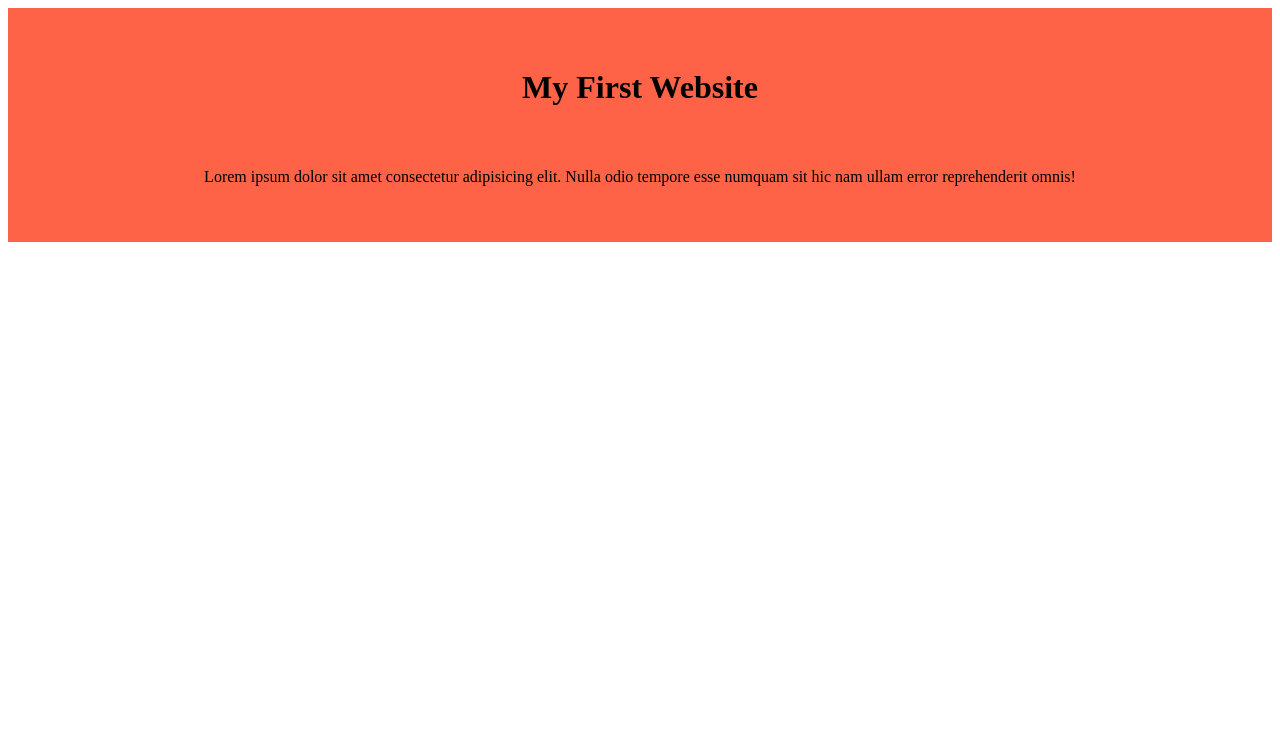
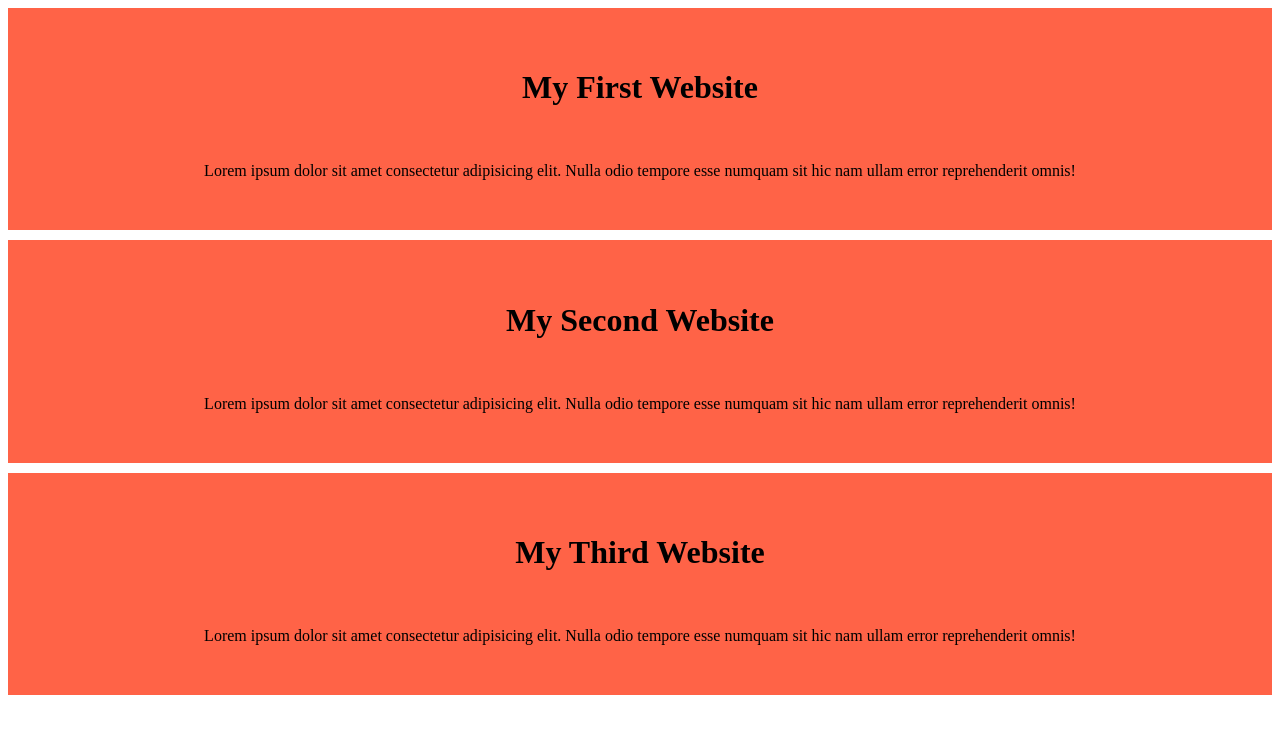
Before and after one commit to redowan11/my-simple-website, a plain HTML site: page index.html in a window 1280 px wide. Drawn offline with Linux system fonts and the light colour scheme.

Commit message:
added second blog and third blog

```diff
--- a/index.html
+++ b/index.html
@@ -11,5 +11,13 @@
         <h1>My First Website</h1>
         <p>Lorem ipsum dolor sit amet consectetur adipisicing elit. Nulla odio tempore esse numquam sit hic nam ullam error reprehenderit omnis!</p>
     </div>
+    <div>
+        <h1>My Second Website</h1>
+        <p>Lorem ipsum dolor sit amet consectetur adipisicing elit. Nulla odio tempore esse numquam sit hic nam ullam error reprehenderit omnis!</p>
+    </div>
+    <div>
+        <h1>My Third Website</h1>
+        <p>Lorem ipsum dolor sit amet consectetur adipisicing elit. Nulla odio tempore esse numquam sit hic nam ullam error reprehenderit omnis!</p>
+    </div>
 </body>
 </html>
--- a/styles/style.css
+++ b/styles/style.css
@@ -3,4 +3,5 @@ div,p,h1{
     /* font-size: 20px; */
     padding: 20px;
     text-align: center;
+    margin-bottom: 10px;
 }
```
